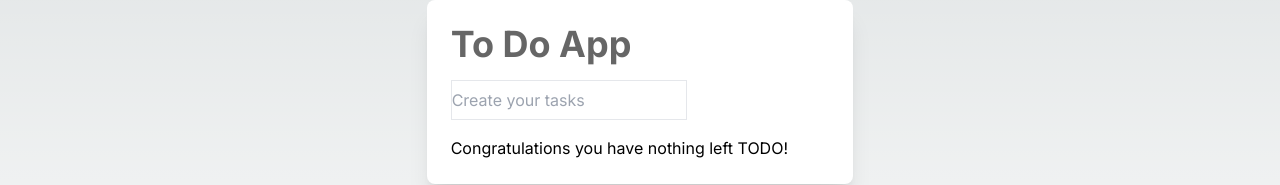
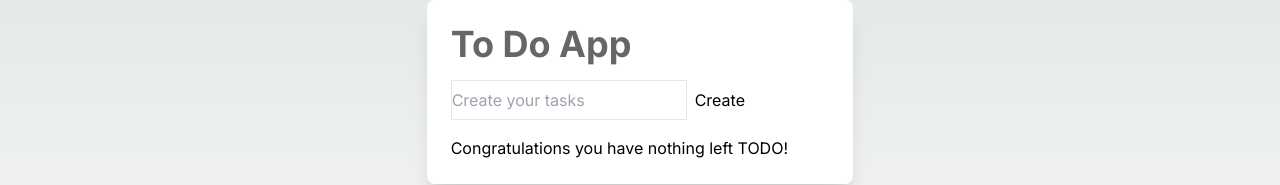
Before and after one commit to shubh4432/TODO-APP, a Next.js app: page /dashboard in a window 1280 px wide. Shown: the part 308-493 px from the top of the page. Built offline with nearby package versions, Linux system fonts and the light colour scheme.

Commit message:
changing background color

```diff
--- a/src/Components/TodoForm.tsx
+++ b/src/Components/TodoForm.tsx
@@ -29,7 +29,7 @@ const TodoForm = () => {
             value={todoName}
             onChange={handleChange}
           />
-          <button className="p-2 bg-zinc-600 flex items-center text-white" type="submit">Create</button>
+          <button className="p-2 bg-zinc-600 flex items-center text-black" type="submit">Create</button>
         </div>
       </form>
     </div>
--- a/src/Components/TodoItem.tsx
+++ b/src/Components/TodoItem.tsx
@@ -44,7 +44,7 @@ const TodoItem: React.FC<TodoItemProps> = ({
   const [editSubtaskIndex, setEditSubtaskIndex] = useState(-1);
 
   const ButtonClass =
-    "rounded bg-[bg-yellow-400 text-white py-2 px-4";
+    "rounded bg-[bg-yellow-400 text-black py-2 px-4";
 
   const handleOnEdit = () => {
     setOnEdit(true);
```
